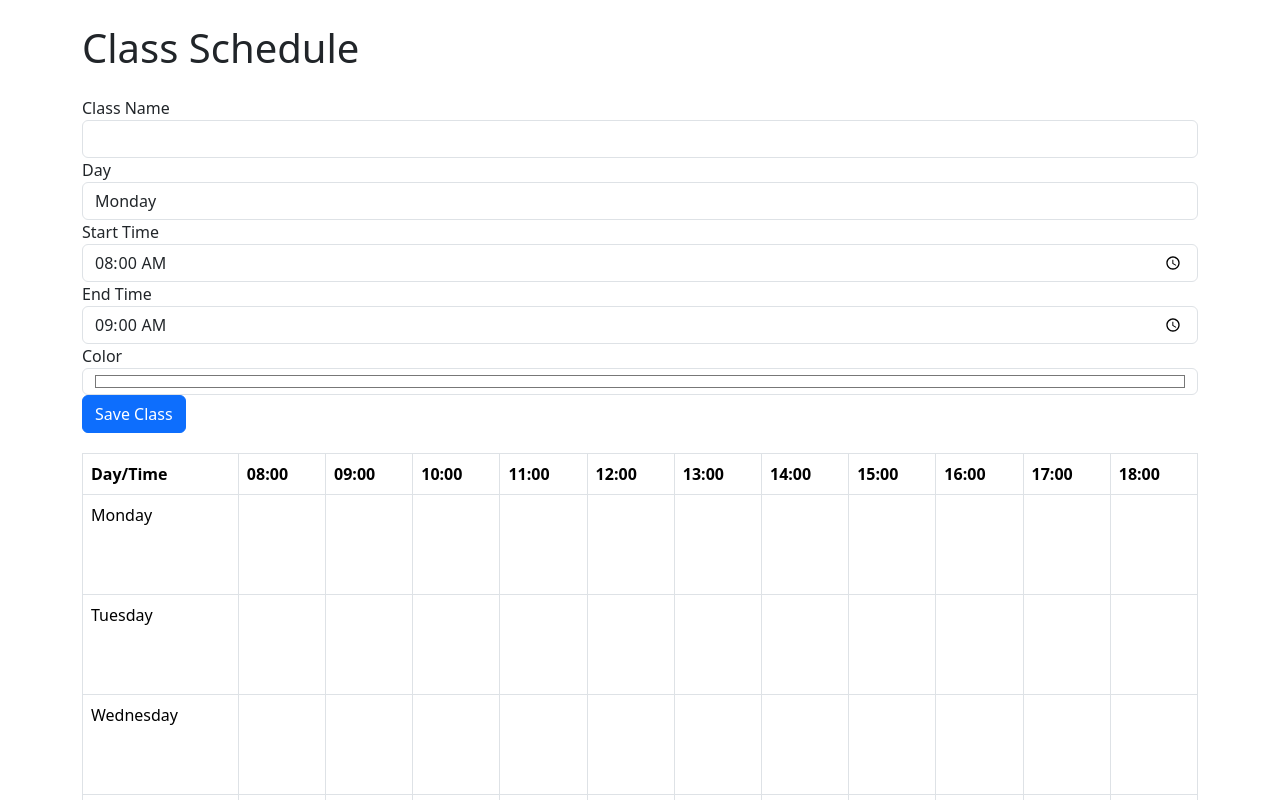
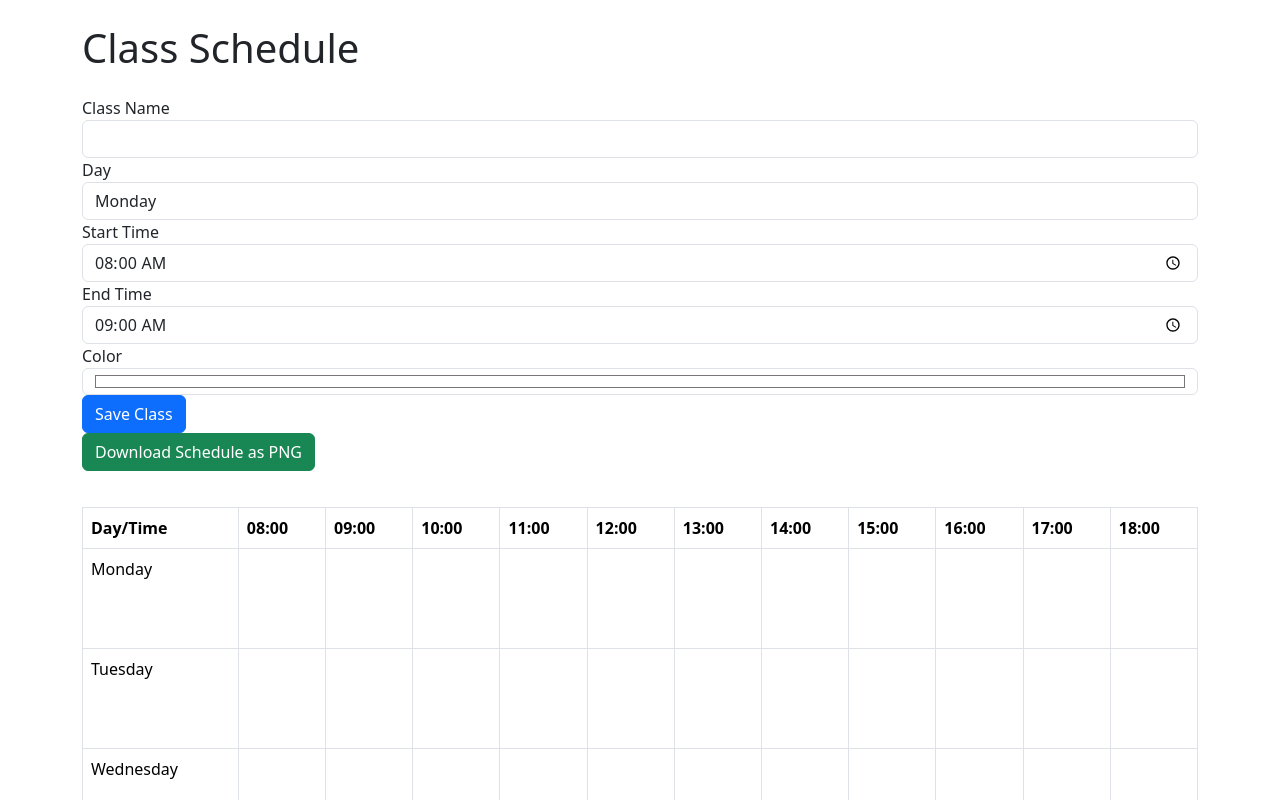
Before and after one commit to apolloS125/Class_Schedule-Test, a Next.js app: page / in a window 1280 px wide. Shown: the top 800 px of the page. Built offline with nearby package versions, Linux system fonts and the light colour scheme.

Commit message:
add save Table button

```diff
--- a/components/ScheduleTable.js
+++ b/components/ScheduleTable.js
@@ -64,7 +64,7 @@ const ScheduleTable = ({ schedule, onCellClick }) => {
     };
 
     return (
-        <table className="table table-bordered schedule-table">
+        <table id="scheduleTable" className="table table-bordered schedule-table">
             <thead>
                 <tr>
                     <th>Day/Time</th>
--- a/package.json
+++ b/package.json
@@ -10,6 +10,7 @@
   },
   "dependencies": {
     "bootstrap": "^5.3.3",
+    "html2canvas": "^1.4.1",
     "next": "14.2.3",
     "react": "^18",
     "react-dom": "^18",
--- a/pages/index.js
+++ b/pages/index.js
@@ -2,6 +2,7 @@ import { useState } from 'react';
 import ClassForm from '../components/ClassForm';
 import ScheduleTable from '../components/ScheduleTable';
 import Swal from 'sweetalert2';
+import html2canvas from 'html2canvas';
 import 'bootstrap/dist/css/bootstrap.min.css';
 
 const times = ["08:00", "09:00", "10:00", "11:00", "12:00", "13:00", "14:00", "15:00", "16:00", "17:00", "18:00"];
@@ -102,6 +103,16 @@ const Home = () => {
         }
     };
 
+    const handleDownload = () => {
+        const table = document.getElementById('scheduleTable');
+        html2canvas(table).then(canvas => {
+            const link = document.createElement('a');
+            link.download = 'schedule.png';
+            link.href = canvas.toDataURL();
+            link.click();
+        });
+    };
+
     return (
         <div className="container">
             <h1 className="my-4">Class Schedule</h1>
@@ -111,6 +122,9 @@ const Home = () => {
                     Delete Class
                 </button>
             )}
+            <button className="btn btn-success mb-3" onClick={handleDownload}>
+                Download Schedule as PNG
+            </button>
             <ScheduleTable schedule={schedule} onCellClick={handleCellClick} />
         </div>
     );
```
Also changed, not shown: 1 other file (tests, documents, lock files or other folders).
